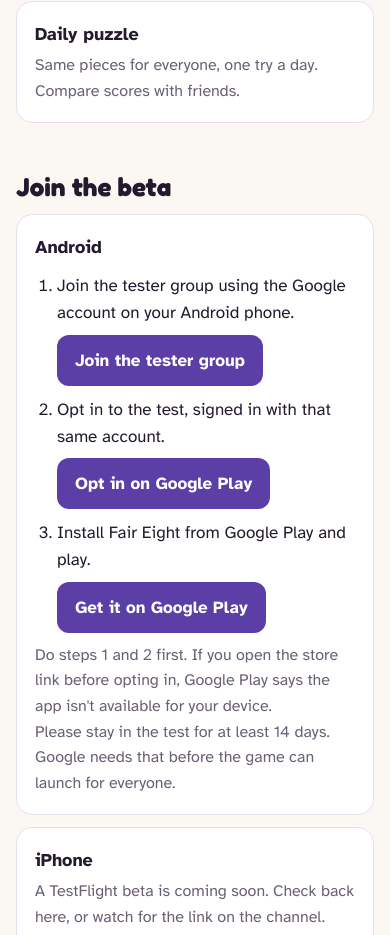
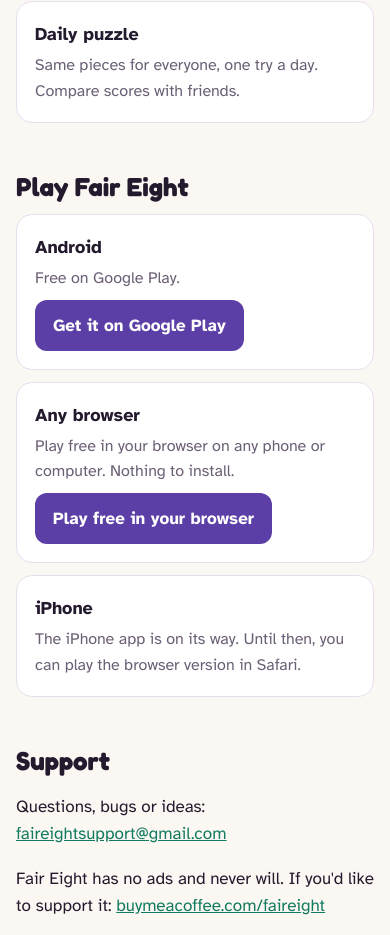
Before and after one commit to devenwasright/fair-eight-site, a plain HTML site: page index.html in a window 390 px wide. Shown: the part 553-1488 px from the top of the page. Drawn offline with Linux system fonts and the light colour scheme.

Commit message:
Launch: swap tester steps for Google Play and browser buttons
Replaces the closed-test instructions (tester group, opt-in, 14 days) with
a plain Get it on Google Play button, a Play free in your browser button
for the web version, and an iPhone note. Push only once the Play listing
is public, or the store button says the app isn't available.

Co-Authored-By: Claude Opus 5.5 <noreply@anthropic.com>
Claude-Session: https://claude.ai/code/session_01Qn1ZZNT3ZLvajamPzmJWgJ

```diff
--- a/index.html
+++ b/index.html
@@ -61,24 +61,21 @@ footer a { margin-right: 16px; }
     <div class="card"><h3>Daily puzzle</h3><p>Same pieces for everyone, one try a day. Compare scores with friends.</p></div>
   </div>
 
-  <h2 id="beta">Join the beta</h2>
+  <h2 id="play">Play Fair Eight</h2>
   <div class="grid">
     <div class="card">
       <h3>Android</h3>
-      <ol>
-        <li>Join the tester group using the Google account on your Android phone.<br>
-          <a class="btn" id="join-group" href="https://groups.google.com/g/fair-eight-testers">Join the tester group</a></li>
-        <li>Opt in to the test, signed in with that same account.<br>
-          <a class="btn" id="opt-in" href="https://play.google.com/apps/testing/app.faireight.game">Opt in on Google Play</a></li>
-        <li>Install Fair Eight from Google Play and play.<br>
-          <a class="btn" id="install" href="https://play.google.com/store/apps/details?id=app.faireight.game">Get it on Google Play</a></li>
-      </ol>
-      <p class="note">Do steps 1 and 2 first. If you open the store link before opting in, Google Play says the app isn't available for your device.</p>
-      <p class="note">Please stay in the test for at least 14 days. Google needs that before the game can launch for everyone.</p>
+      <p>Free on Google Play.</p>
+      <a class="btn" id="install" href="https://play.google.com/store/apps/details?id=app.faireight.game">Get it on Google Play</a>
+    </div>
+    <div class="card">
+      <h3>Any browser</h3>
+      <p>Play free in your browser on any phone or computer. Nothing to install.</p>
+      <a class="btn" id="browser" href="https://claude.ai/artifact/15CwYFXSqLVT2sQzEMTGQ5">Play free in your browser</a>
     </div>
     <div class="card">
       <h3>iPhone</h3>
-      <p>A TestFlight beta is coming soon. Check back here, or watch for the link on the channel.</p>
+      <p>The iPhone app is on its way. Until then, you can play the browser version in Safari.</p>
     </div>
   </div>
 
```
